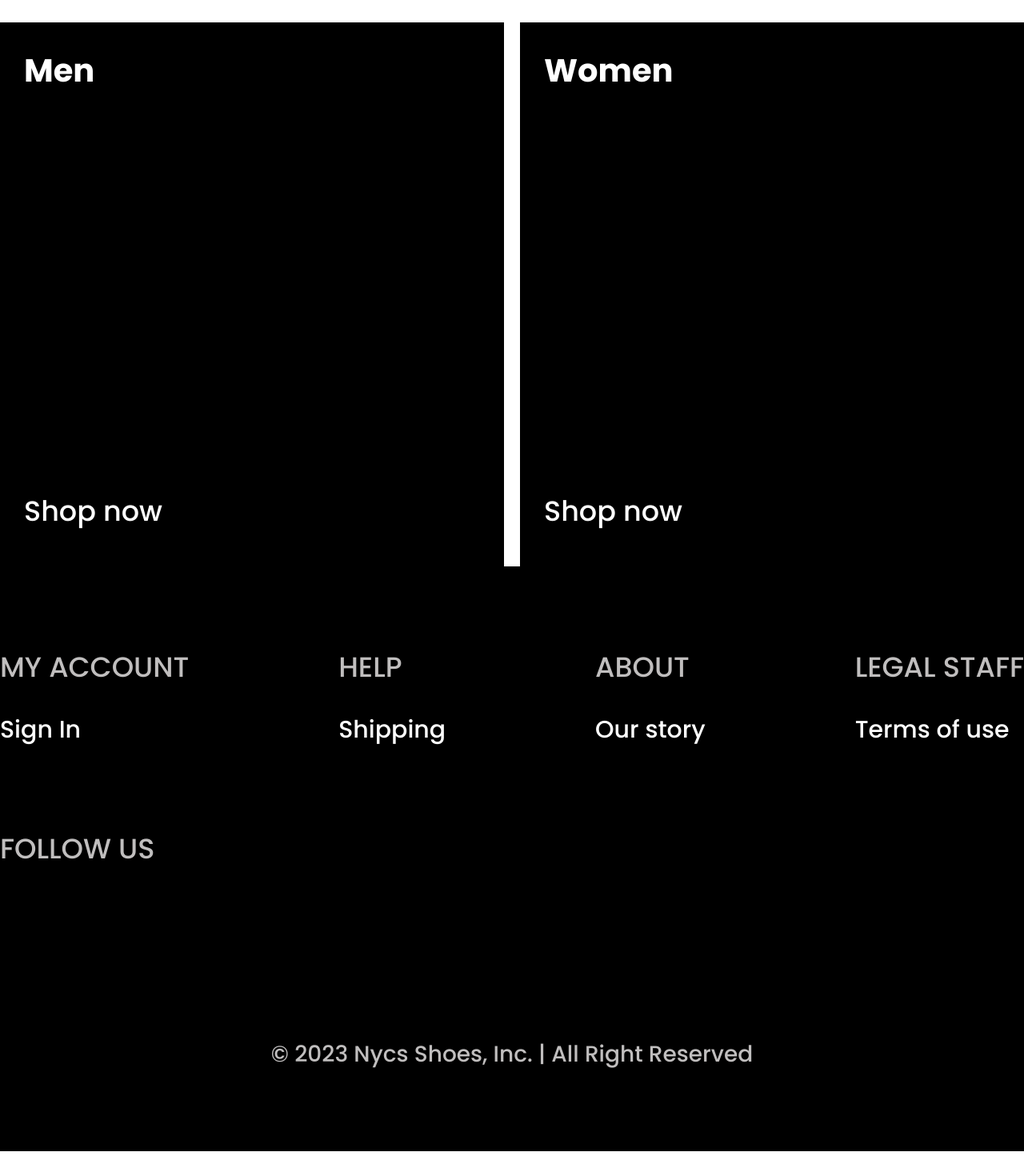
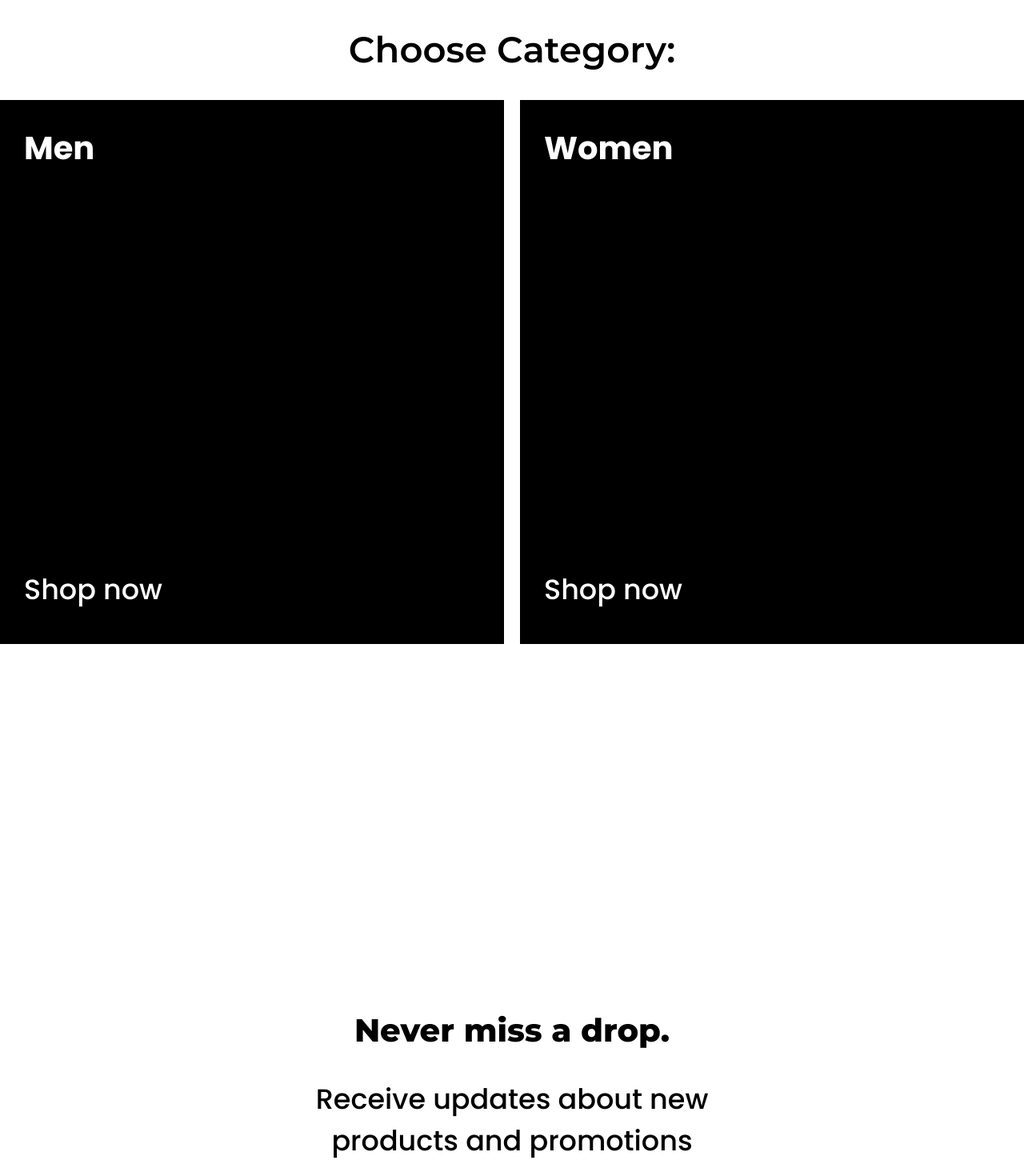
Before and after one commit to stanislaviw/shoes-shop, a Next.js app: page / in a window 1280 px wide. Shown: the part 1060-2530 px from the top of the page at 80% size. Before the commit the page ends 2499 px from the top, so only its background shows below. Built offline with nearby package versions, Linux system fonts and the light colour scheme.

Commit message:
added placeholder

```diff
--- a/src/app/home/categories.tsx
+++ b/src/app/home/categories.tsx
@@ -1,12 +1,17 @@
 import Link from "next/link";
 import ArrowIcon from "@/app/assets/arrow.svg";
 
-export const Categories = (): JSX.Element => {
+export const HomeCategories = (): JSX.Element => {
   return (
     <section className="w-full h-full flex justify-center">
-      <div className="w-full py-b-[100px] max-w-[1440px] flex items-center gap-[20px]">
-        <Category title="Men" link="/category/men" />
-        <Category title="Women" link="/category/women" />
+      <div className="w-full pb-[100px] max-w-[1440px] flex flex-col gap-[30px]">
+        <h5 className="w-full text-center text-3xl font-sans font-semibold text-black border-solid">
+          Choose Category:
+        </h5>
+        <div id="home-category" className="w-full flex items-center gap-[20px]">
+          <Category title="Men" link="/category/men" />
+          <Category title="Women" link="/category/women" />
+        </div>
       </div>
     </section>
   );
--- a/src/app/home/home.tsx
+++ b/src/app/home/home.tsx
@@ -1,5 +1,6 @@
 import { Promo } from "@/app/common/promo";
-import { Categories } from "@/app/home/categories";
+import { HomeCategories } from "@/app/home/categories";
+import { HomePlaceholder } from "@/app/home/placeholder";
 import ShoesIcon from "@/app/assets/nike-shoes.svg";
 
 export const Home = (): JSX.Element => {
@@ -11,7 +12,8 @@ export const Home = (): JSX.Element => {
         link="#"
         icon={<ShoesIcon />}
       />
-      <Categories />
+      <HomeCategories />
+      <HomePlaceholder />
     </div>
   );
 };
--- /dev/null
+++ b/src/app/home/placeholder.tsx
@@ -0,0 +1,16 @@
+export const HomePlaceholder = (): JSX.Element => {
+  return (
+    <section className="w-full h-full flex justify-center">
+      <div className="w-full pb-[100px] max-w-[1440px] h-[1000px] flex flex-col items-center justify-center">
+        <div className="w-[560px] flex flex-col items-center gap-[30px] text-center">
+          <h5 className="w-full text-black text-2xl font-sans font-extrabold">
+            Never miss a drop.
+          </h5>
+          <p className="text-black text-xl font-serif font-medium">
+            Receive updates about new products and promotions
+          </p>
+        </div>
+      </div>
+    </section>
+  );
+};
```
